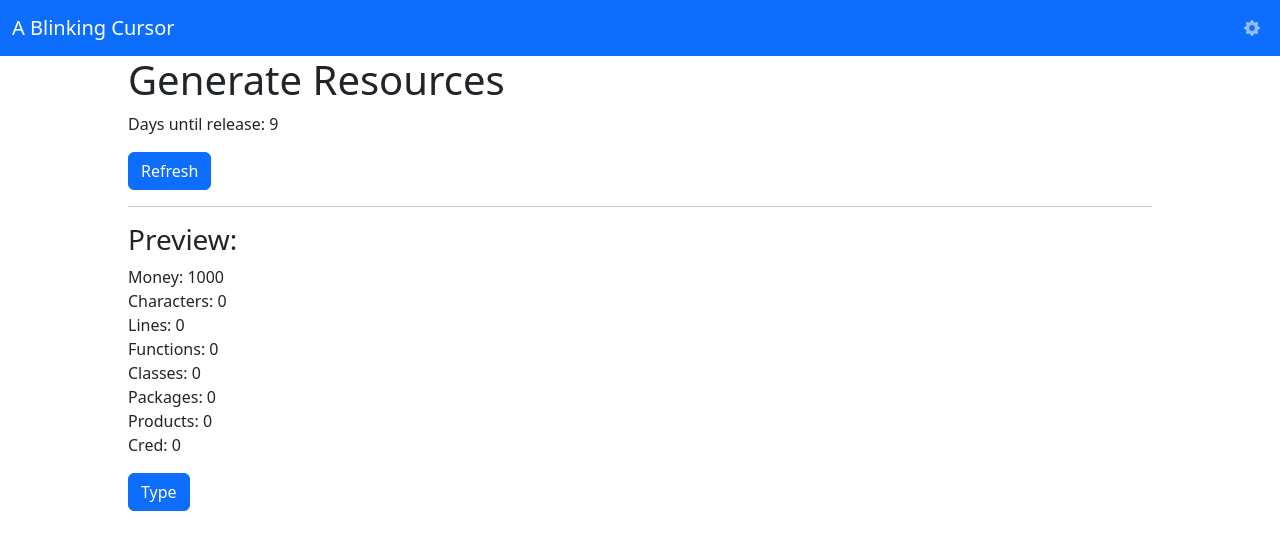
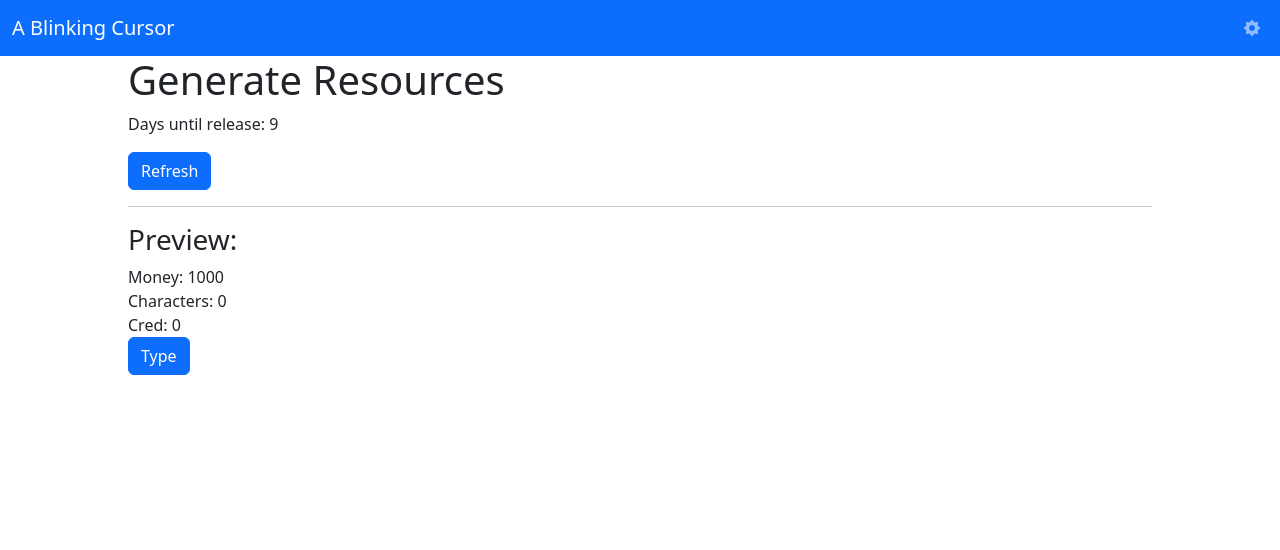
Before and after one commit to delbertina/ABlinkingCursor, a Vue app: page / in a window 1280 px wide. Shown: the top 550 px of the page. Built offline with nearby package versions, Linux system fonts and the light colour scheme.

Commit message:
Add conditional rendering for score values

```diff
--- a/src/stores/score.ts
+++ b/src/stores/score.ts
@@ -3,11 +3,11 @@ import { defineStore } from 'pinia'
 export const useScoreStore = defineStore('score', {
   state: () => ({
     chars: 0,
-    lines: 0,
-    funcs: 0,
-    classes: 0,
-    packs: 0,
-    prods: 0,
+    lines: -1,
+    funcs: -1,
+    classes: -1,
+    packs: -1,
+    prods: -1,
     money: 1000,
     cred: 0
   }),
--- a/src/views/HomeView.vue
+++ b/src/views/HomeView.vue
@@ -27,16 +27,16 @@ const clickButtonType = () => {
   <button type="button" class="btn btn-primary" v-on:click="changeRelease">Refresh</button>
   <hr />
   <h3>Preview:</h3>
-  <p>
-    Money: {{ score.money }}<br />
-    Characters: {{ score.chars }}<br />
-    Lines: {{ score.lines }}<br />
-    Functions: {{ score.funcs }}<br />
-    Classes: {{ score.classes }}<br />
-    Packages: {{ score.packs }}<br />
-    Products: {{ score.prods }}<br />
-    Cred: {{ score.cred }}
-  </p>
+  <div>
+    <div>Money: {{ score.money }}</div>
+    <div>Characters: {{ score.chars }}</div>
+    <div v-if="score.lines >= 0">Lines: {{ score.lines }}</div>
+    <div v-if="score.funcs >= 0">Functions: {{ score.funcs }}</div>
+    <div v-if="score.classes >= 0">Classes: {{ score.classes }}</div>
+    <div v-if="score.packs >= 0">Packages: {{ score.packs }}</div>
+    <div v-if="score.prods >= 0">Products: {{ score.prods }}</div>
+    <div>Cred: {{ score.cred }}</div>
+  </div>
   <LoadingButton
     :button-cooldown="cooldownAddChar"
     button-text="Type"
```
